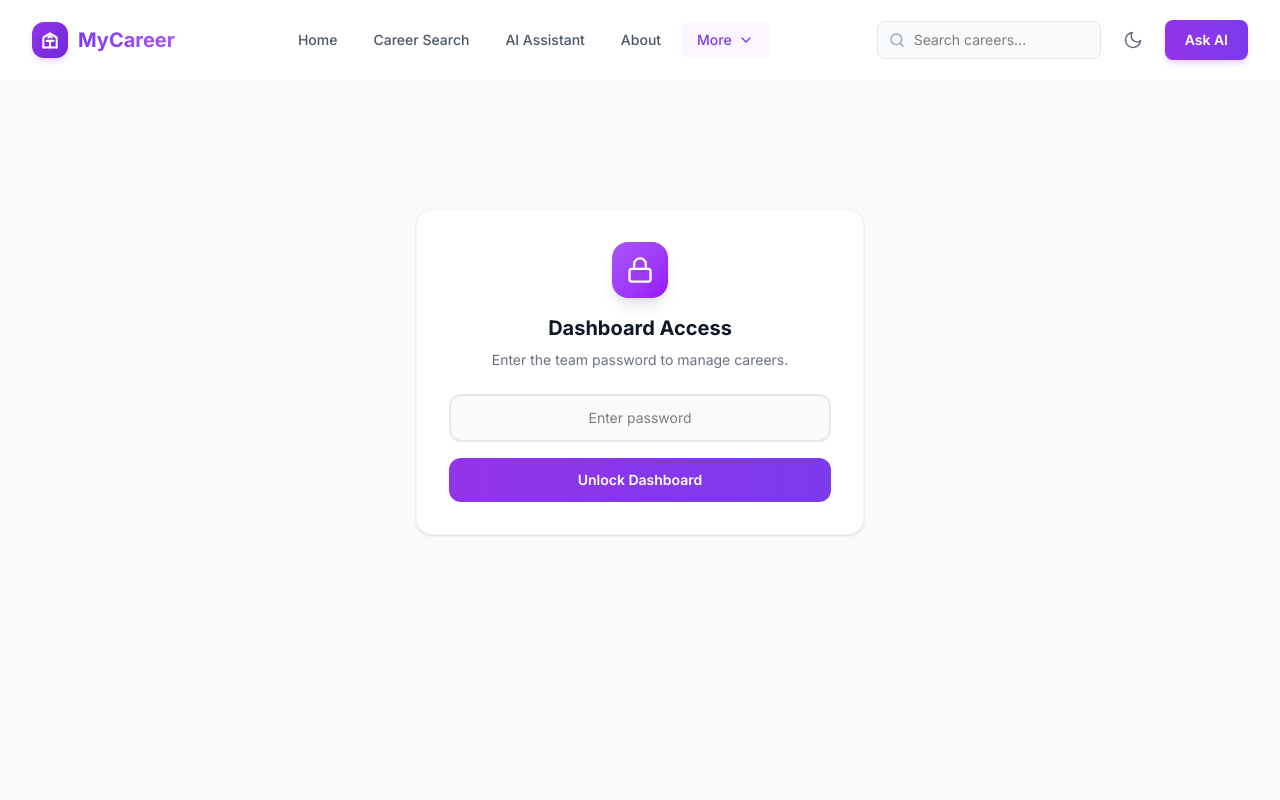
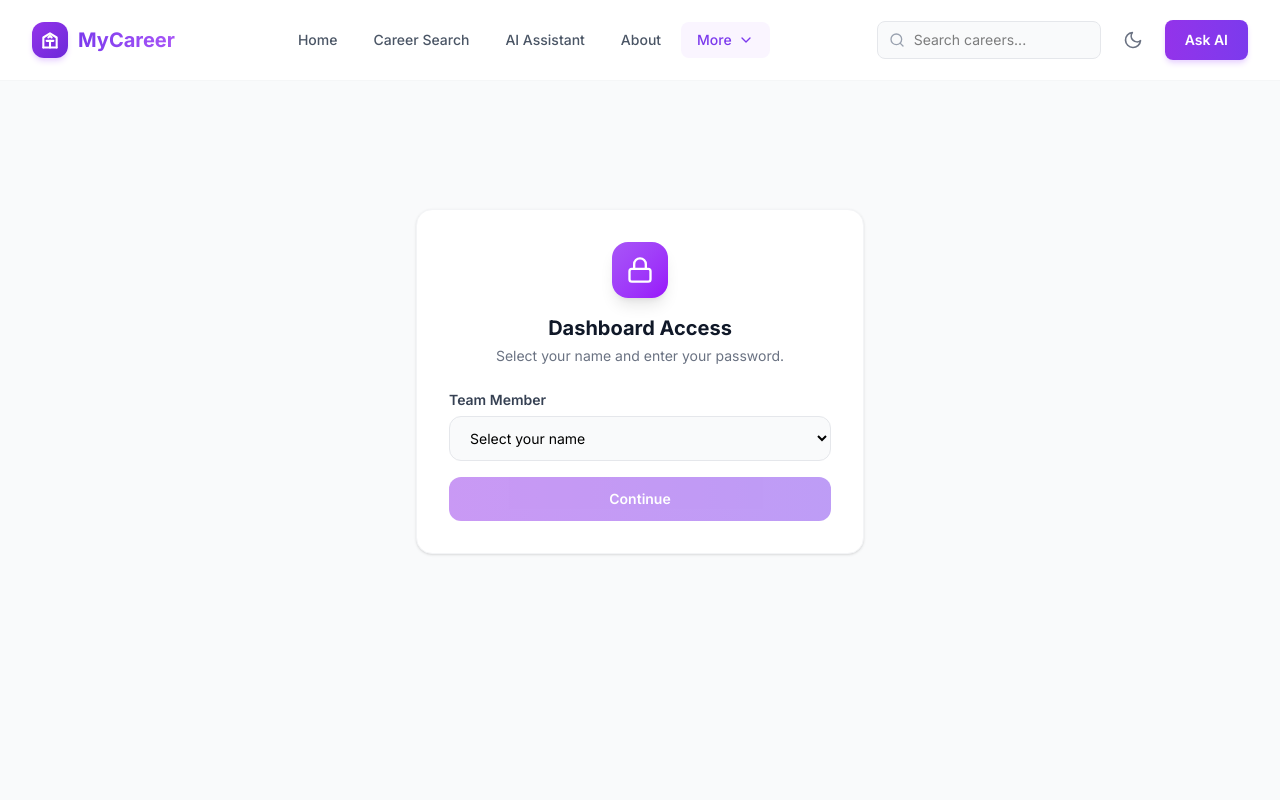
Before and after one commit to Arnaud090/My-Career, a Vue app in the folder frontend/: page /dashboard in a window 1280 px wide. Shown: the top 800 px of the page. Built offline with nearby package versions, Linux system fonts and the light colour scheme.

Commit message:
feat: per-user passwords with super admin panel + activity log

```diff
--- a/frontend/src/views/Dashboard.vue
+++ b/frontend/src/views/Dashboard.vue
@@ -2,6 +2,27 @@
 import { ref, reactive, onMounted, computed } from 'vue'
 
 const API = import.meta.env.VITE_API_URL || '/api'
+
+const TEAM_MEMBERS = [
+  { name: 'IRANZI SANGWA Arnaud', password: 'admin123', role: 'superadmin' },
+  { name: 'Muganwa Elie', password: 'elie2024', role: 'member' },
+  { name: 'Shyaka Tresor', password: 'tresor2024', role: 'member' },
+  { name: 'Abakundanye Bruno', password: 'bruno2024', role: 'member' },
+  { name: 'Gakuba Landry', password: 'landry2024', role: 'member' },
+]
+
+const activities = ref(JSON.parse(localStorage.getItem('mycareer_activities') || '[]'))
+
+function logActivity(action) {
+  const entry = {
+    member: currentUser.value.name,
+    action,
+    timestamp: new Date().toISOString(),
+  }
+  activities.value.unshift(entry)
+  if (activities.value.length > 100) activities.value = activities.value.slice(0, 100)
+  localStorage.setItem('mycareer_activities', JSON.stringify(activities.value))
+}
 
 const careers = ref([])
 const loading = ref(false)
@@ -9,6 +30,7 @@ const showForm = ref(false)
 const editingId = ref(null)
 const saving = ref(false)
 const deleting = ref(null)
+const showActivity = ref(false)
 
 const form = reactive({
   name: '',
@@ -47,20 +69,51 @@ const inputFields = ref({
 const formSaving = ref(false)
 const notification = reactive({ show: false, type: '', message: '' })
 
-const PASSWORD = '1987000'
+const currentUser = ref(null)
+const showMemberSelect = ref(true)
+const selectedMember = ref('')
 const passwordInput = ref('')
 const passwordError = ref(false)
 const unlocked = ref(false)
 
+function selectMember() {
+  if (selectedMember.value) {
+    showMemberSelect.value = false
+    passwordError.value = false
+  }
+}
+
 function checkPassword() {
-  if (passwordInput.value === PASSWORD) {
+  const member = TEAM_MEMBERS.find((m) => m.name === selectedMember.value)
+  if (member && passwordInput.value === member.password) {
+    currentUser.value = member
     unlocked.value = true
     passwordError.value = false
+    showMemberSelect.value = false
+    logActivity('Logged in')
     fetchCareers()
   } else {
     passwordError.value = true
   }
 }
+
+function logout() {
+  logActivity('Logged out')
+  currentUser.value = null
+  unlocked.value = false
+  showMemberSelect.value = true
+  selectedMember.value = ''
+  passwordInput.value = ''
+  passwordError.value = false
+}
+
+function goBack() {
+  showMemberSelect.value = true
+  passwordInput.value = ''
+  passwordError.value = false
+}
+
+const isSuperAdmin = computed(() => currentUser.value?.role === 'superadmin')
 
 function notify(type, message) {
   notification.show = true
@@ -152,6 +205,7 @@ async function saveCareer() {
       return
     }
 
+    logActivity(editingId.value ? `Updated career: ${form.name}` : `Created career: ${form.name}`)
     notify('success', editingId.value ? 'Career updated.' : 'Career created.')
     closeForm()
     await fetchCareers()
@@ -162,7 +216,7 @@ async function saveCareer() {
   }
 }
 
-async function deleteCareer(id) {
+async function deleteCareer(id, name) {
   deleting.value = id
   try {
     const res = await fetch(`${API}/careers/${id}`, { method: 'DELETE' })
@@ -171,6 +225,7 @@ async function deleteCareer(id) {
       notify('error', json.message || 'Failed to delete career.')
       return
     }
+    logActivity(`Deleted career: ${name}`)
     notify('success', 'Career deleted.')
     await fetchCareers()
   } catch {
@@ -182,7 +237,7 @@ async function deleteCareer(id) {
 
 function confirmDelete(id, name) {
   if (window.confirm(`Delete "${name}"? This cannot be undone.`)) {
-    deleteCareer(id)
+    deleteCareer(id, name)
   }
 }
 
@@ -194,19 +249,49 @@ onMounted(() => {})
     <div class="max-w-7xl mx-auto px-4 sm:px-6 lg:px-8 py-8 lg:py-12">
 
       <div v-if="!unlocked" class="max-w-md mx-auto mt-20">
-        <div class="bg-white dark:bg-gray-800 rounded-2xl p-8 border border-gray-100 dark:border-gray-700 shadow-sm text-center">
+        <div class="bg-white dark:bg-gray-800 rounded-2xl p-8 border border-gray-100 dark:border-gray-700 shadow-sm">
+          <div class="text-center mb-6">
             <div class="w-14 h-14 mx-auto mb-4 bg-gradient-to-br from-primary-500 to-purple-600 rounded-2xl flex items-center justify-center shadow-lg">
               <svg class="w-7 h-7 text-white" viewBox="0 0 24 24" fill="none" stroke="currentColor" stroke-width="2" stroke-linecap="round" stroke-linejoin="round">
                 <rect x="3" y="11" width="18" height="11" rx="2" ry="2"/><path d="M7 11V7a5 5 0 0 1 10 0v4"/>
               </svg>
             </div>
-          <h2 class="text-xl font-bold text-gray-900 dark:text-white mb-2">Dashboard Access</h2>
-          <p class="text-sm text-gray-500 dark:text-gray-400 mb-6">Enter the team password to manage careers.</p>
+            <h2 class="text-xl font-bold text-gray-900 dark:text-white">Dashboard Access</h2>
+            <p class="text-sm text-gray-500 dark:text-gray-400 mt-1">Select your name and enter your password.</p>
+          </div>
+
+          <div v-if="showMemberSelect">
+            <form @submit.prevent="selectMember" class="space-y-4">
+              <div>
+                <label class="block text-sm font-semibold text-gray-700 dark:text-gray-300 mb-1.5 text-left">Team Member</label>
+                <select
+                  v-model="selectedMember"
+                  class="w-full px-4 py-3 text-sm bg-gray-50 border border-gray-200 rounded-xl focus:outline-none focus:border-primary-400 focus:ring-2 focus:ring-primary-100 dark:bg-gray-700 dark:border-gray-600 dark:text-gray-200"
+                >
+                  <option value="" disabled>Select your name</option>
+                  <option v-for="m in TEAM_MEMBERS" :key="m.name" :value="m.name">{{ m.name }}</option>
+                </select>
+              </div>
+              <button
+                type="submit"
+                :disabled="!selectedMember"
+                class="w-full px-6 py-3 text-sm font-semibold text-white bg-gradient-to-r from-primary-600 to-primary-700 rounded-xl hover:from-primary-700 hover:to-primary-800 transition-all disabled:opacity-50"
+              >
+                Continue
+              </button>
+            </form>
+          </div>
+
+          <div v-else>
+            <div class="flex items-center gap-2 mb-4 text-sm text-gray-500 dark:text-gray-400">
+              <button @click="goBack" class="hover:text-primary-600 transition-colors">&larr; Change</button>
+              <span class="font-medium text-gray-700 dark:text-gray-200">{{ selectedMember }}</span>
+            </div>
             <form @submit.prevent="checkPassword" class="space-y-4">
               <input
                 v-model="passwordInput"
                 type="password"
-              placeholder="Enter password"
+                placeholder="Enter your password"
                 class="w-full px-4 py-3 text-sm bg-gray-50 border-2 rounded-xl focus:outline-none focus:ring-4 transition-all text-center"
                 :class="passwordError ? 'border-red-300 focus:border-red-400 focus:ring-red-100' : 'border-gray-200 focus:border-primary-400 focus:ring-primary-100'"
               />
@@ -218,6 +303,7 @@ onMounted(() => {})
                 Unlock Dashboard
               </button>
             </form>
+          </div>
         </div>
       </div>
 
@@ -236,11 +322,28 @@ onMounted(() => {})
         </div>
       </div>
 
-      <div class="flex items-center justify-between mb-8">
+      <div class="flex items-center justify-between mb-6">
         <div>
+          <div class="flex items-center gap-3 mb-1">
             <h1 class="text-2xl sm:text-3xl font-bold text-gray-900 dark:text-white">Dashboard</h1>
-          <p class="text-gray-500 dark:text-gray-400 mt-1">Manage careers, opportunities, and descriptions.</p>
+            <span class="px-3 py-1 text-xs font-semibold rounded-lg" :class="isSuperAdmin ? 'bg-purple-100 text-purple-700 dark:bg-purple-900/30 dark:text-purple-300' : 'bg-primary-100 text-primary-700 dark:bg-primary-900/30 dark:text-primary-300'">
+              {{ isSuperAdmin ? 'Super Admin' : 'Team Member' }}
+            </span>
           </div>
+          <p class="text-sm text-gray-500 dark:text-gray-400">Logged in as <strong>{{ currentUser?.name }}</strong></p>
+        </div>
+        <div class="flex items-center gap-2">
+          <button
+            v-if="isSuperAdmin"
+            @click="showActivity = !showActivity"
+            class="px-4 py-2.5 text-sm font-medium rounded-xl border transition-all"
+            :class="showActivity ? 'bg-purple-50 border-purple-200 text-purple-700 dark:bg-purple-900/30 dark:border-purple-700 dark:text-purple-300' : 'bg-white border-gray-200 text-gray-600 hover:bg-gray-50 dark:bg-gray-800 dark:border-gray-700 dark:text-gray-400'"
+          >
+            <span class="flex items-center gap-1.5">
+              <svg class="w-4 h-4" viewBox="0 0 24 24" fill="none" stroke="currentColor" stroke-width="2"><path d="M22 12h-4l-3 9L9 3l-3 9H2"/></svg>
+              Activity
+            </span>
+          </button>
           <button
             @click="openAddForm"
             class="px-5 py-2.5 text-sm font-semibold text-white bg-gradient-to-r from-primary-600 to-primary-700 rounded-xl hover:from-primary-700 hover:to-primary-800 shadow-md shadow-primary-200 hover:shadow-lg hover:shadow-primary-300 transition-all duration-200 flex items-center gap-2"
@@ -248,6 +351,35 @@ onMounted(() => {})
             <svg class="w-4 h-4" viewBox="0 0 24 24" fill="none" stroke="currentColor" stroke-width="2.5"><line x1="12" y1="5" x2="12" y2="19"/><line x1="5" y1="12" x2="19" y2="12"/></svg>
             Add Career
           </button>
+          <button @click="logout" class="p-2.5 rounded-xl text-gray-400 hover:text-red-500 hover:bg-red-50 transition-colors dark:hover:bg-red-900/30" title="Logout">
+            <svg class="w-4 h-4" viewBox="0 0 24 24" fill="none" stroke="currentColor" stroke-width="2"><path d="M9 21H5a2 2 0 0 1-2-2V5a2 2 0 0 1 2-2h4"/><polyline points="16 17 21 12 16 7"/><line x1="21" y1="12" x2="9" y2="12"/></svg>
+          </button>
+        </div>
+      </div>
+
+      <div v-if="isSuperAdmin && showActivity" class="mb-8 bg-white dark:bg-gray-800 rounded-2xl border border-gray-100 dark:border-gray-700 shadow-sm overflow-hidden">
+        <div class="px-6 py-4 border-b border-gray-100 dark:border-gray-700 flex items-center justify-between">
+          <h3 class="font-semibold text-gray-900 dark:text-white flex items-center gap-2">
+            <svg class="w-4 h-4 text-purple-500" viewBox="0 0 24 24" fill="none" stroke="currentColor" stroke-width="2"><path d="M22 12h-4l-3 9L9 3l-3 9H2"/></svg>
+            Team Activity Log
+          </h3>
+          <button @click="activities = []; localStorage.removeItem('mycareer_activities')" class="text-xs text-red-500 hover:text-red-700 font-medium">Clear All</button>
+        </div>
+        <div class="max-h-64 overflow-y-auto">
+          <div v-if="activities.length === 0" class="px-6 py-8 text-center text-sm text-gray-400">No activity recorded yet.</div>
+          <div v-for="(act, i) in activities" :key="i" class="flex items-start gap-3 px-6 py-3 border-b border-gray-50 dark:border-gray-700/50 last:border-0">
+            <div class="w-8 h-8 rounded-full bg-gradient-to-br from-purple-400 to-purple-600 flex items-center justify-center text-white text-xs font-bold shrink-0">
+              {{ act.member.split(' ').map(w => w[0]).slice(0, 2).join('') }}
+            </div>
+            <div class="flex-1 min-w-0">
+              <p class="text-sm text-gray-700 dark:text-gray-300">
+                <strong>{{ act.member }}</strong>
+                <span class="text-gray-500"> {{ act.action }}</span>
+              </p>
+              <p class="text-xs text-gray-400 mt-0.5">{{ new Date(act.timestamp).toLocaleString() }}</p>
+            </div>
+          </div>
+        </div>
       </div>
 
       <div v-if="loading" class="flex items-center justify-center py-20">
```
Also changed, not shown: 1 other file (tests, documents, lock files or other folders). Lines whose indentation alone changed are shown as unchanged.
